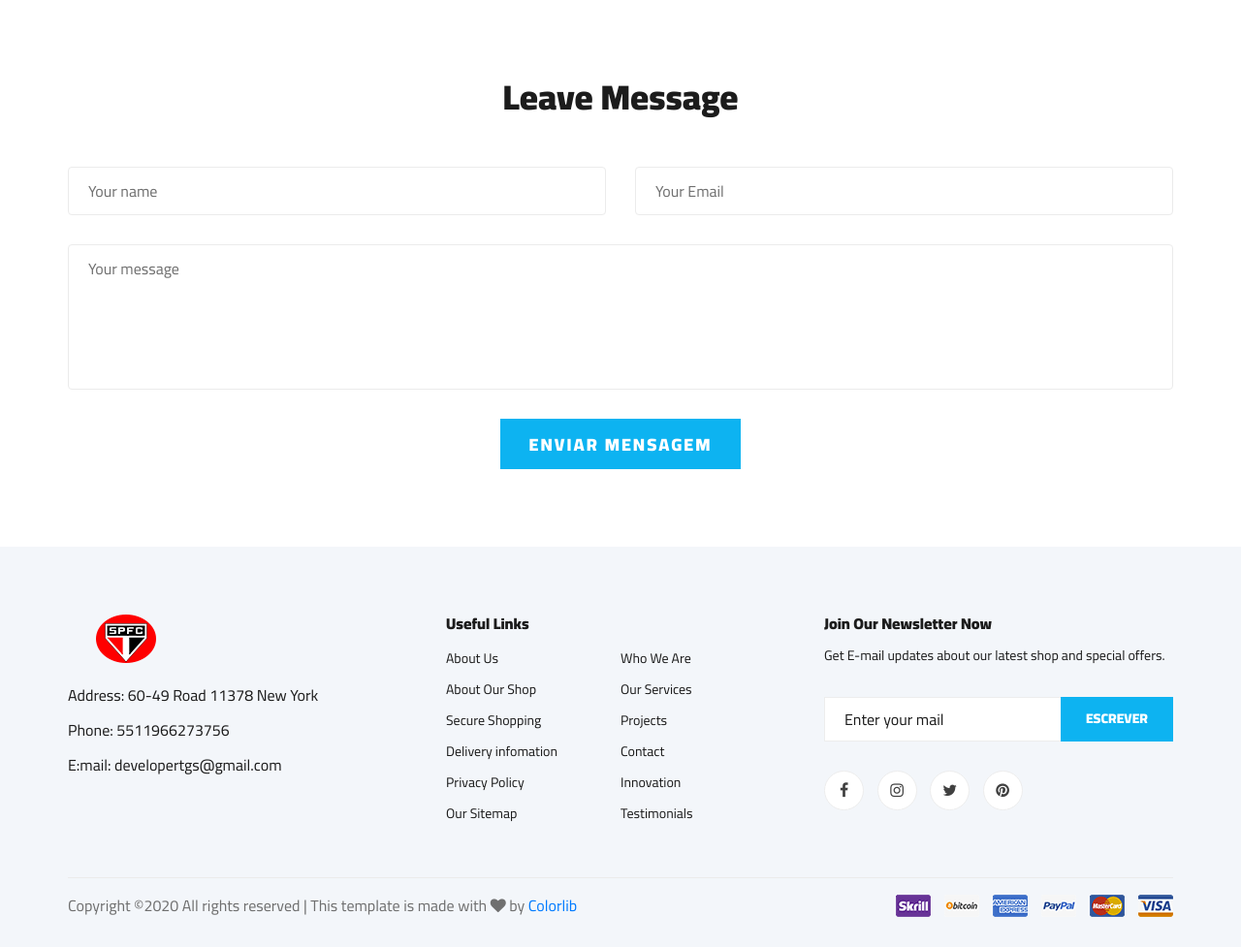
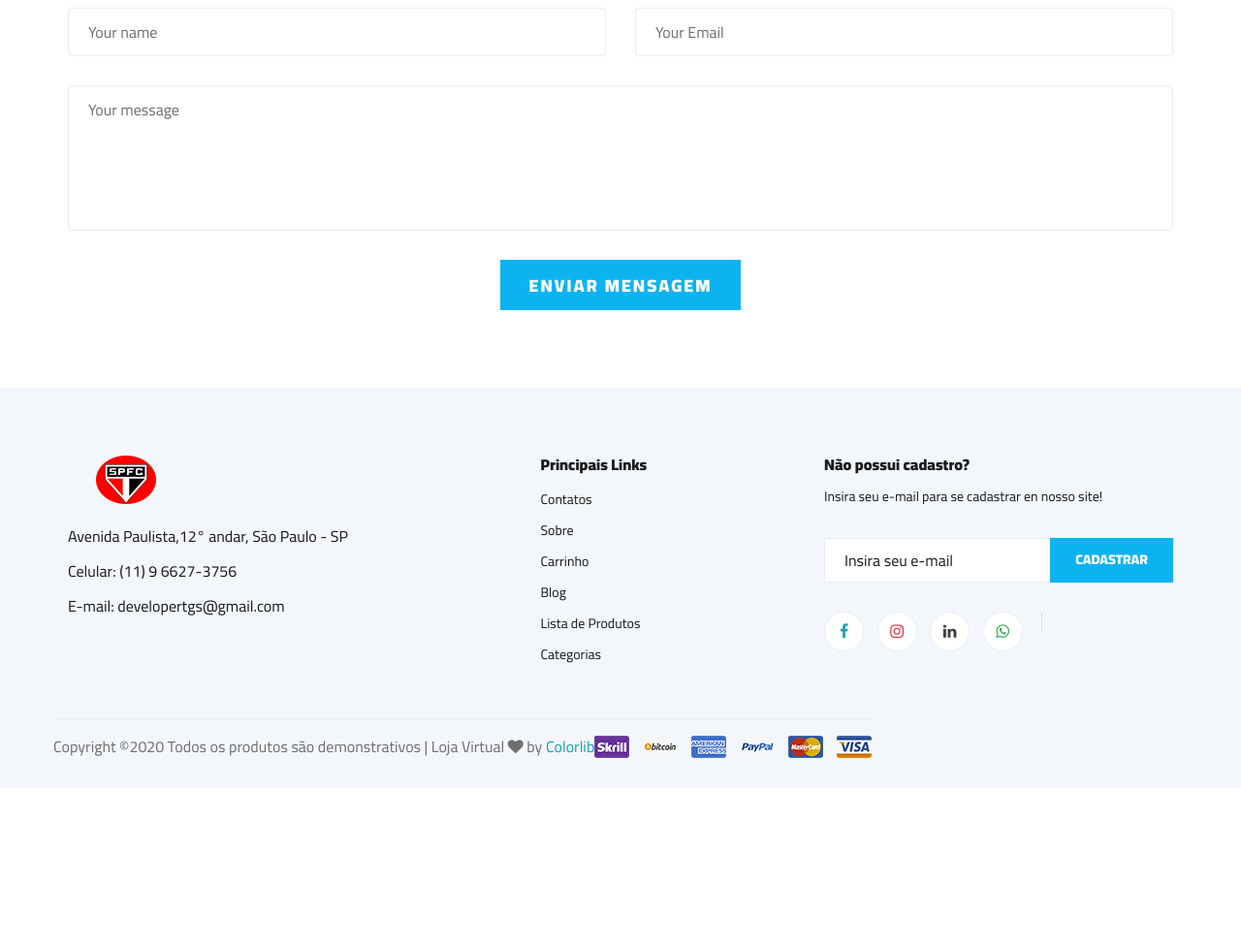
Before and after one commit to TaisGuissi/Loja-Virtual, a PHP site: page /contato.php in a window 1280 px wide. Shown: the part 1152-2129 px from the top of the page at 97% size. After the commit the page ends 1934 px from the top, so only its background shows below. Run offline with PHP 8.4, Linux system fonts and the light colour scheme.

Commit message:
Icone no site

```diff
--- a/cabecalho.php
+++ b/cabecalho.php
@@ -7,8 +7,8 @@ require_once("config.php");
 
 <head>
     <meta charset="UTF-8">
-    <meta name="description" content="Ogani Template">
-    <meta name="keywords" content="Ogani, unica, creative, html">
+    <meta name="description" content="Venda de Smartphones">
+    <meta name="keywords" content="Celular, Smartphones,  Dispositivos Moveís">
     <meta name="viewport" content="width=device-width, initial-scale=1.0">
     <meta http-equiv="X-UA-Compatible" content="ie=edge">
     <title> <?php echo $nome_loja ?> </title>
@@ -25,6 +25,9 @@ require_once("config.php");
     <link rel="stylesheet" href="css/owl.carousel.min.css" type="text/css">
     <link rel="stylesheet" href="css/slicknav.min.css" type="text/css">
     <link rel="stylesheet" href="css/style.css" type="text/css">
+
+    <link rel="shortcut icon" href="/logoicone1.ico" type="image/x-icon"> <!--Icone do site -->
+    <link rel="icon" href="/logoicone1.ico" type="image/x-icon">
 </head>
 
 <body>
--- a/contato.php
+++ b/contato.php
@@ -10,23 +10,6 @@ require_once("cabecalho-busca.php");
 require_once("config.php");
 
 ?>
-<!-- Breadcrumb Section Begin -->
-<section class="breadcrumb-section set-bg" data-setbg="img/breadcrumb.jpg">
-    <div class="container">
-        <div class="row">
-            <div class="col-lg-12 text-center">
-                <div class="breadcrumb__text">
-                    <h2>Contact Us</h2>
-                    <div class="breadcrumb__option">
-                        <a href="./index.php">Home</a>
-                        <span>Contato</span>
-                    </div>
-                </div>
-            </div>
-        </div>
-    </div>
-</section>
-<!-- Breadcrumb Section End -->
 
 <!-- Contact Section Begin -->
 <section class="contact spad">
@@ -49,7 +32,7 @@ require_once("config.php");
             <div class="col-lg-3 col-md-3 col-sm-6 text-center">
                 <div class="contact__widget">
                     <span class="icon_clock_alt"></span>
-                    <h4>Horário</h4>
+                    <h4>Horário de Atendimento</h4>
                     <p>10:00 am to 23:00 pm</p>
                 </div>
             </div>
@@ -108,94 +91,9 @@ require_once("config.php");
     </div>
 </div>
 <!-- Contact Form End -->
+<?php
+require_once("rodape.php");
 
-<!-- Footer Section Begin -->
-<footer class="footer spad">
-    <div class="container">
-        <div class="row">
-            <div class="col-lg-3 col-md-6 col-sm-6">
-                <div class="footer__about">
-                    <div class="footer__about__logo">
-                        <a href="./index.html"><img src="img/logo.png" alt=""></a>
-                    </div>
-                    <ul>
-                        <li>Address: 60-49 Road 11378 New York</li>
-                        <li>Phone: <?php echo $whatsapp_link ?> </li>
-                        <li>E:mail: <?php echo $email ?> </li>
-
-                    </ul>
-                </div>
-            </div>
-            <div class="col-lg-4 col-md-6 col-sm-6 offset-lg-1">
-                <div class="footer__widget">
-                    <h6>Useful Links</h6>
-                    <ul>
-                        <li><a href="#">About Us</a></li>
-                        <li><a href="#">About Our Shop</a></li>
-                        <li><a href="#">Secure Shopping</a></li>
-                        <li><a href="#">Delivery infomation</a></li>
-                        <li><a href="#">Privacy Policy</a></li>
-                        <li><a href="#">Our Sitemap</a></li>
-                    </ul>
-                    <ul>
-                        <li><a href="#">Who We Are</a></li>
-                        <li><a href="#">Our Services</a></li>
-                        <li><a href="#">Projects</a></li>
-                        <li><a href="#">Contact</a></li>
-                        <li><a href="#">Innovation</a></li>
-                        <li><a href="#">Testimonials</a></li>
-                    </ul>
-                </div>
-            </div>
-            <div class="col-lg-4 col-md-12">
-                <div class="footer__widget">
-                    <h6>Join Our Newsletter Now</h6>
-                    <p>Get E-mail updates about our latest shop and special offers.</p>
-                    <form action="#">
-                        <input type="text" placeholder="Enter your mail">
-                        <button type="submit" class="site-btn">Escrever</button>
-                    </form>
-                    <div class="footer__widget__social">
-                        <a href="#"><i class="fa fa-facebook"></i></a>
-                        <a href="#"><i class="fa fa-instagram"></i></a>
-                        <a href="#"><i class="fa fa-twitter"></i></a>
-                        <a href="#"><i class="fa fa-pinterest"></i></a>
-                    </div>
-                </div>
-            </div>
-        </div>
-        <div class="row">
-            <div class="col-lg-12">
-                <div class="footer__copyright">
-                    <div class="footer__copyright__text">
-                        <p>
-                            <!-- Link back to Colorlib can't be removed. Template is licensed under CC BY 3.0. -->
-                            Copyright &copy;<script>
-                                document.write(new Date().getFullYear());
-                            </script> All rights reserved | This template is made with <i class="fa fa-heart" aria-hidden="true"></i> by <a href="https://colorlib.com" target="_blank">Colorlib</a>
-                            <!-- Link back to Colorlib can't be removed. Template is licensed under CC BY 3.0. -->
-                        </p>
-                    </div>
-                    <div class="footer__copyright__payment"><img src="img/payment-item.png" alt=""></div>
-                </div>
-            </div>
-        </div>
-    </div>
-</footer>
-<!-- Footer Section End -->
-
-<!-- Js Plugins -->
-<script src="js/jquery-3.3.1.min.js"></script>
-<script src="js/bootstrap.min.js"></script>
-<script src="js/jquery.nice-select.min.js"></script>
-<script src="js/jquery-ui.min.js"></script>
-<script src="js/jquery.slicknav.js"></script>
-<script src="js/mixitup.min.js"></script>
-<script src="js/owl.carousel.min.js"></script>
-<script src="js/main.js"></script>
-
-
-
-</body>
+?>
 
 </html>
--- a/rodape.php
+++ b/rodape.php
@@ -54,7 +54,7 @@
                              <!-- Link back to Colorlib can't be removed. Template is licensed under CC BY 3.0. -->
                              Copyright &copy;<script>
                                  document.write(new Date().getFullYear());
-                             </script> Todos os produtos são demonstrativos | Loja Virtual <i class="fa fa-heart" aria-hidden="true"></i> by <a href="https://colorlib.com" target="_blank">Colorlib</a>
+                             </script> Todos os produtos são demonstrativos | Loja Virtual <i class="fa fa-heart" aria-hidden="true"></i> by <a class="text-info" href="https://colorlib.com" target="_blank">Colorlib</a>
                              <!-- Link back to Colorlib can't be removed. Template is licensed under CC BY 3.0. -->
                          </p>
                      </div>
@@ -65,3 +65,13 @@
      </div>
  </footer>
  <!-- Footer Section End -->
+ <!-- Js Plugins -->
+<script src="js/jquery-3.3.1.min.js"></script>
+<script src="js/bootstrap.min.js"></script>
+<script src="js/jquery.nice-select.min.js"></script>
+<script src="js/jquery-ui.min.js"></script>
+<script src="js/jquery.slicknav.js"></script>
+<script src="js/mixitup.min.js"></script>
+<script src="js/owl.carousel.min.js"></script>
+<script src="js/main.js"></script>
+</body>
```
Also changed, not shown: index.php (+0 -9 lines), img/logoicone1.ico (added).
